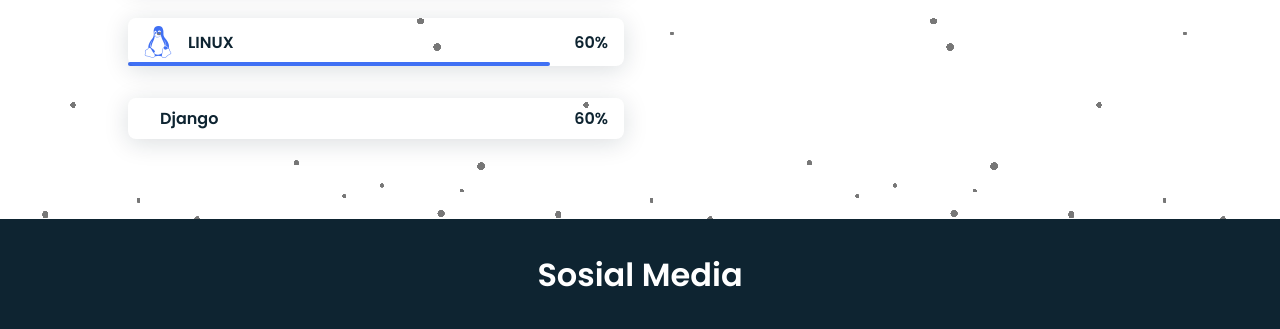
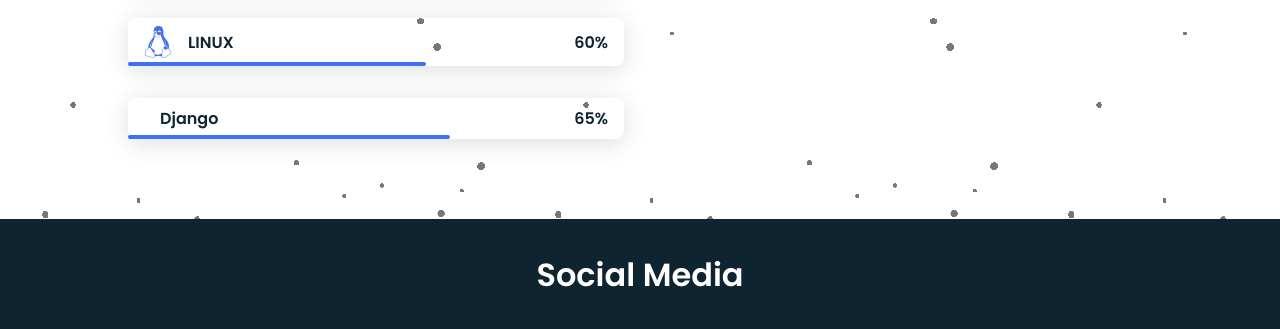
Before and after one commit to thesaeid/thesaeid.github.io, a plain HTML site: page portfolio/index.html in a window 1280 px wide. Shown: the part 1521-1850 px from the top of the page. Drawn offline with nearby package versions, Linux system fonts and the light colour scheme; no server answers; some icons are missing.

Commit message:
fix typos and percentages

```diff
--- a/portfolio/index.html
+++ b/portfolio/index.html
@@ -86,9 +86,7 @@
                                 <i class='fab fa-python skills__icon'></i>
                                 <span class="skills__name">Python</span>
                             </div>
-                            <div class="skills__bar skills__python">
-
-                            </div>
+                            <div class="skills__bar skills__python"></div>
                             <div>
                                 <span class="skills__percentage">70%</span>
                             </div>
@@ -98,9 +96,7 @@
                                 <i class='fab fa-linux skills__icon'></i>
                                 <span class="skills__name">LINUX</span>
                             </div>
-                            <div class="skills__bar skills__linux">
-
-                            </div>
+                            <div class="skills__bar skills__linux"></div>
                             <div>
                                 <span class="skills__percentage">60%</span>
                             </div>
@@ -108,17 +104,17 @@
                         <div class="skills__data">
                             <div class="skills__names">
                                 <i class='fab fa-django skills__icon'></i>
-                                <span class="skills__name">Django</span>
-                            </div>
+                                <span class="skills__name">Django</span></div>
                             <div>
-                                <span class="skills__percentage">60%</span>
+                                <div class="skills__bar skills__django"></div>
+                                <span class="skills__percentage">65%</span>
                             </div>
                         </div>
                     </div>
 
-                    <div>
+                    <!-- <div>               -->
                         <!-- <img src="" alt="" class="skills__img"> -->
-                    </div>
+                    <!-- </div> -->
                 </div>
             </section>
 
@@ -139,7 +135,7 @@
 
         <!--===== FOOTER =====-->
         <footer class="footer">
-            <p class="footer__title">Sosial Media</p>
+            <p class="footer__title">Social Media</p>
             <div class="footer__social">
                 <a href="https://github.com/thesaeid" class="footer__icon"><i class='bx bxl-github' ></i></a>
                 <a href="https://instagram.com/the.saeid" class="footer__icon"><i class='bx bxl-instagram' ></i></a>
--- a/portfolio/script/css/styles.css
+++ b/portfolio/script/css/styles.css
@@ -305,13 +305,10 @@ canvas.particles-js-canvas-el{
   width: 70%;
 }
 .skills__linux{
-  width: 85%;
+  width: 60%;
 }
-.skills__py{
+.skills__django{
   width: 65%;
-}
-.skills__harden{
-  width: 85%;
 }
 .skills__img{
   border-radius: .5rem;
```
